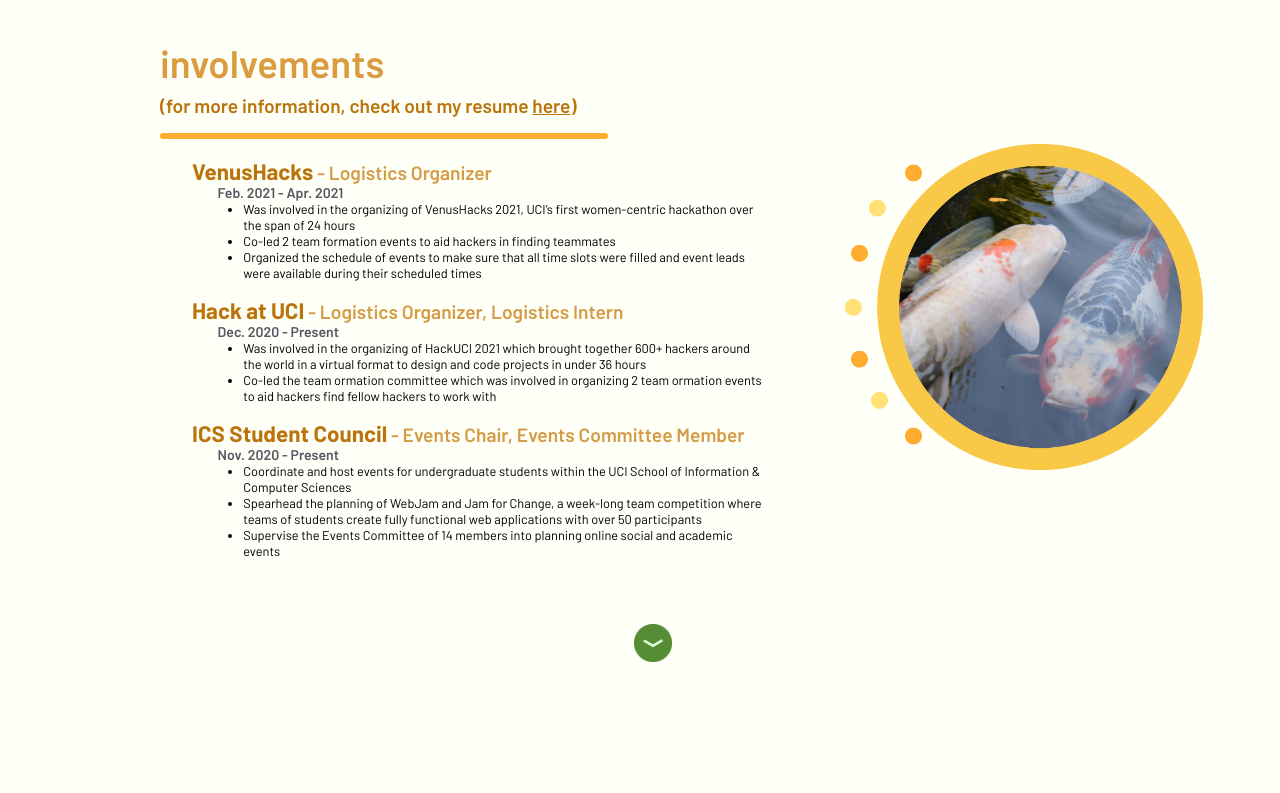
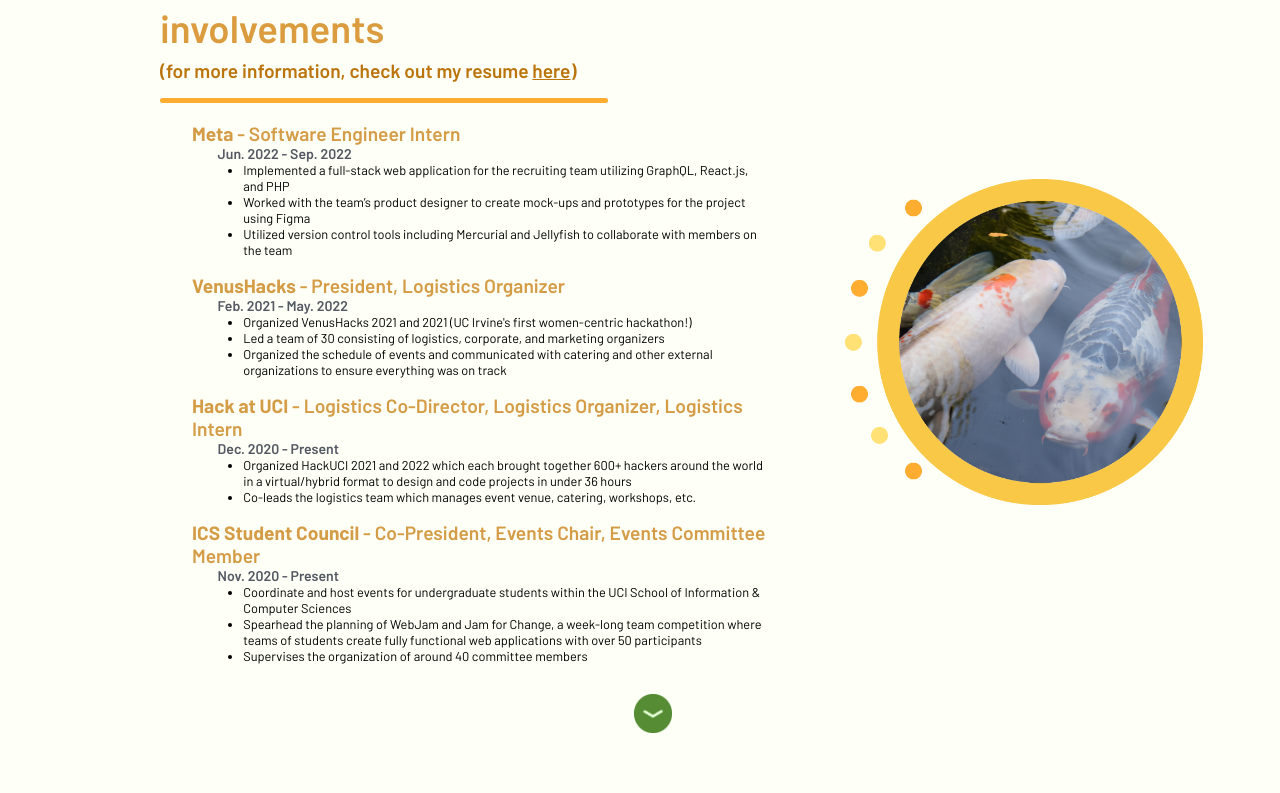
Before and after one commit to nmpham2/nmpham2.github.io, a plain HTML site: page index.html in a window 1280 px wide. Shown: the part 1620-2413 px from the top of the page. Drawn offline with Linux system fonts and the light colour scheme.

Commit message:
updated involvements & images!

```diff
--- a/index.html
+++ b/index.html
@@ -55,7 +55,7 @@
             </div>
 
             <div class="about-description">
-              <p>i’m pham, and i’m a second year at UC irvine, pursuing a B.S. in Computer Science
+              <p>i’m pham, and i’m a third year at UC irvine, pursuing a B.S. in Computer Science
                 with a specialization in information. i am currently active in campus organizations such as ICSSC,
                 Hack at UCI, and VenusHacks.</p>
                 <p>through hackathons and self-learning, i have developed an attachment with web development and
@@ -100,40 +100,50 @@
           <div class="involvements-information">
             <div class="involvements-titles">
               <h1>involvements</h1>
-              <h2>(for more information, check out my resume <a href="https://drive.google.com/file/d/1x-RzsOJ7_if6Q_SlBrVwzBOECYcQ3Ez9/view?usp=sharing" target="_blank">here</a>)</h2>
+              <h2>(for more information, check out my resume <a href="https://drive.google.com/file/d/1iA8FHLRJ93nNx-HTRi7Z_bD7ewp2hu4r/view?usp=sharing" target="_blank">here</a>)</h2>
               <img src="./splitters/involvements-splitter.png" alt="decorative line">
             </div>
 
             <div class="involvements">
+              <div class="meta">
+                <h3><strong>Meta</strong> - Software Engineer Intern</h3>
+                <h4>Jun. 2022 - Sep. 2022</h4>
+                <ul>
+                  <li>Implemented a full-stack web application for the recruiting team utilizing GraphQL, React.js, and PHP</li>
+                  <li>Worked with the team’s product designer to create mock-ups and prototypes for the project using Figma</li>
+                  <li>Utilized version control tools including Mercurial and Jellyfish to collaborate with members on the team</li>
+                </ul>
+              </div>
+
               <div class="venushacks">
-                <h3><a href="https://www.venushacks.com/" target="_blank"><strong>VenusHacks</strong></a> - Logistics Organizer</h3>
-                <h4>Feb. 2021 - Apr. 2021</h4>
+                <h3><a href="https://www.venushacks.com/" target="_blank"><strong>VenusHacks</strong></a> - President, Logistics Organizer</h3>
+                <h4>Feb. 2021 - May. 2022</h4>
                 <ul>
-                  <li>Was involved in the organizing of VenusHacks 2021, UCI’s first women-centric hackathon over the span of 24 hours</li>
-                  <li>Co-led 2 team formation events to aid hackers in finding teammates</li>
-                  <li>Organized the schedule of events to make sure that all time slots were filled and event leads were available during
-                    their scheduled times</li>
+                  <li>Organized VenusHacks 2021 and 2021 (UC Irvine's first women-centric hackathon!)</li>
+                  <li>Led a team of 30 consisting of logistics, corporate, and marketing organizers</li>
+                  <li>Organized the schedule of events and communicated with catering and other external organizations to ensure
+                    everything was on track
+                  </li>
                 </ul>
               </div>
 
               <div class="hackuatci">
-                <h3><a href="https://hack.ics.uci.edu/" target="_blank"><strong>Hack at UCI</strong></a> - Logistics Organizer, Logistics Intern</h3>
+                <h3><a href="https://hack.ics.uci.edu/" target="_blank"><strong>Hack at UCI</strong></a> - Logistics Co-Director, Logistics Organizer, Logistics Intern</h3>
                 <h4>Dec. 2020 - Present</h4>
                 <ul>
-                  <li>Was involved in the organizing of HackUCI 2021 which brought together 600+ hackers around the world in a virtual
+                  <li>Organized HackUCI 2021 and 2022 which each brought together 600+ hackers around the world in a virtual/hybrid
                     format to design and code projects in under 36 hours</li>
-                  <li>Co-led the team ormation committee which was involved in organizing 2 team ormation events to aid hackers find
-                    fellow hackers to work with</li>
+                  <li>Co-leads the logistics team which manages event venue, catering, workshops, etc.</li>
                 </ul>
               </div>
 
               <div class="icssc">
-                <h3><a href="https://studentcouncil.ics.uci.edu/" target="_blank"><strong>ICS Student Council</strong></a> - Events Chair, Events Committee Member</h3>
+                <h3><a href="https://studentcouncil.ics.uci.edu/" target="_blank"><strong>ICS Student Council</strong></a> - Co-President, Events Chair, Events Committee Member</h3>
                 <h4>Nov. 2020 - Present</h4>
                 <ul>
                   <li>Coordinate and host events for undergraduate students within the UCI School of Information & Computer Sciences</li>
                   <li>Spearhead the planning of WebJam and Jam for Change, a week-long team competition where teams of students create fully functional web applications with over 50 participants</li>
-                  <li>Supervise the Events Committee of 14 members into planning online social and academic events</li>
+                  <li>Supervises the organization of around 40 committee members</li>
                 </ul>
               </div>
             </div>
@@ -231,13 +241,7 @@
               <a href="https://open.spotify.com/user/7qtnaph2ceqdxsw09vcyp7uz5?si=add5964021974da7" target="_blank" class="spotify"><img src="./logos/spotify.png" alt="spotify logo"></a>
 
               <a href="https://github.com/nmpham2" target="_blank" class="github"><img src="./logos/github.png" alt="github logo"></a>
-
-              <a href="https://www.instagram.com/ph4musubi/" target="_blank" class="instagram"><img src="./logos/instagram.png" alt="instagram logo"></a>
-
-              <a href="https://www.twitch.tv/dumpuhling" target="_blank" class="twitch"><img src="./logos/twitch.png" alt="twitch logo"></a>
-
-              <a href="https://www.youtube.com/channel/UCEDsY0xO4LpwFSTA46sgk1w" target="_blank" class="youtube"><img src="./logos/youtube.png" alt="youtube logo"></a>
-            </div>
+              </div>
           </div>
 
           <div class="pink-arrow">
--- a/pagestyling.css
+++ b/pagestyling.css
@@ -313,9 +313,8 @@
 }
 
 .involvements a {
-  color: #BA740B;
-  font-weight: 600;
-  font-size: 1.75vw;
+  color: #D49C46;
+
   text-decoration: none;
 }
 
```
Also changed, not shown: face pictures/about-face-pic.png, face pictures/socials-face-pic.png, face pictures/top-face-pic.png, 2 other files.
